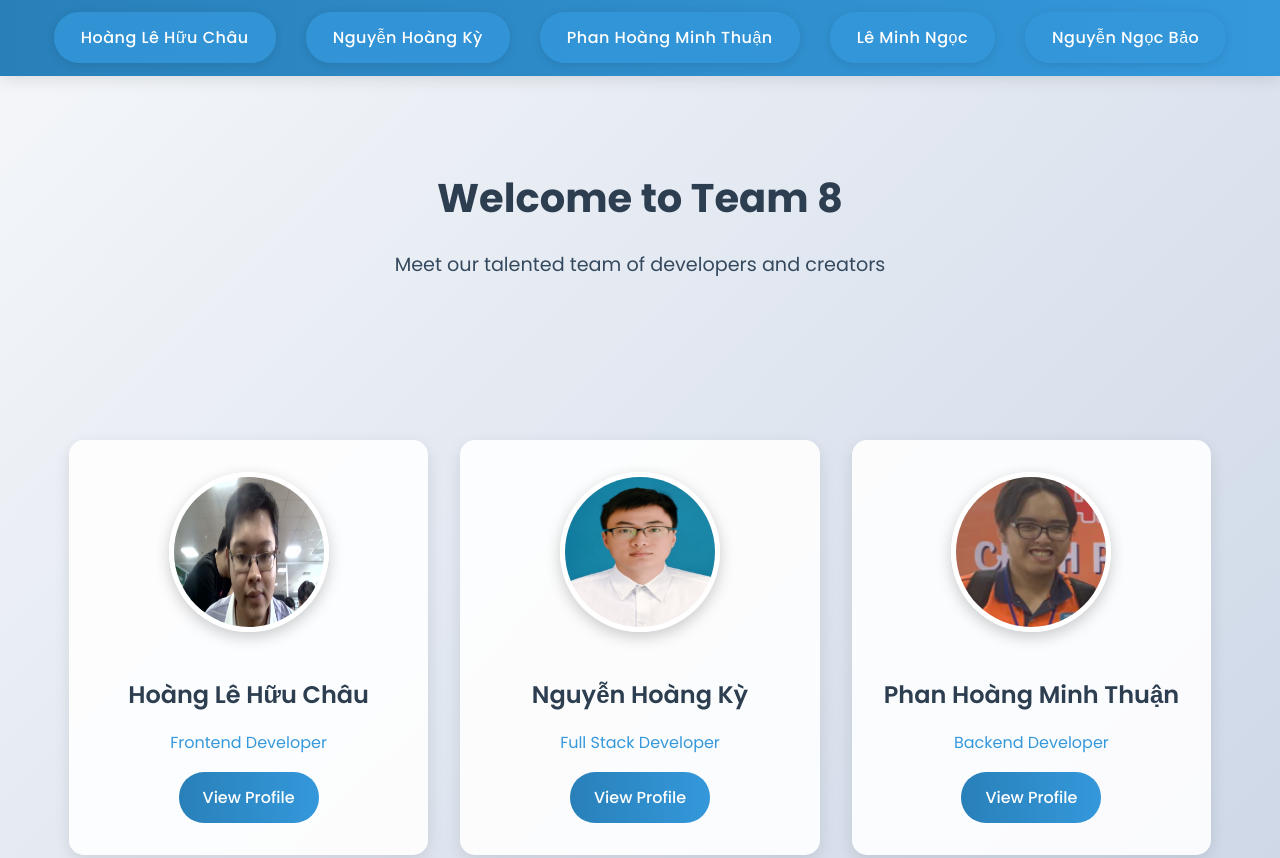
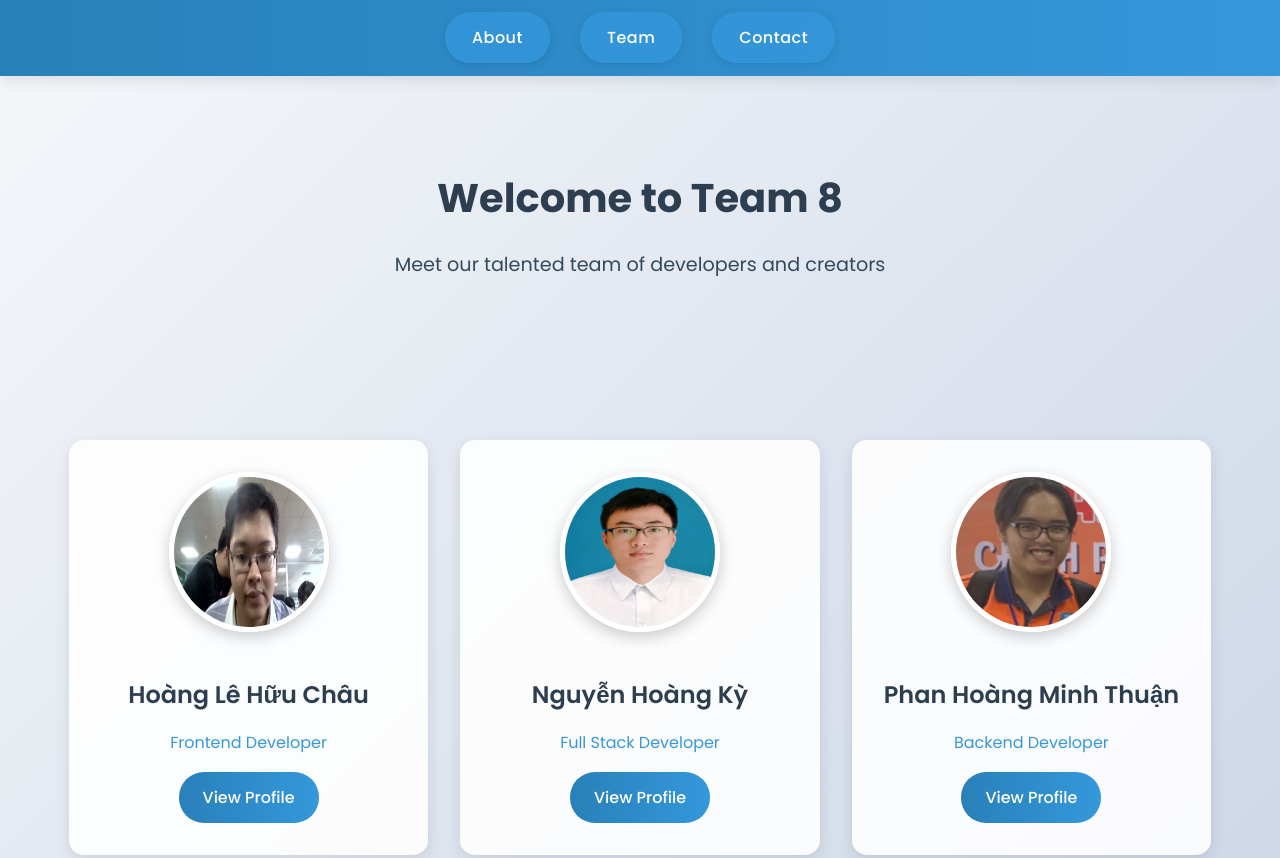
Before and after one commit to HuuChau10/Nhom8, a plain HTML site: page index.html in a window 1280 px wide. Shown: the top 858 px of the page. Drawn offline with Linux system fonts and the light colour scheme.

Commit message:
[UPDATE] edit header

```diff
--- a/index.html
+++ b/index.html
@@ -9,15 +9,15 @@
     <link rel="stylesheet" href="style/menu.css">
 </head>
 <body>
-    <nav>
-        <ul>
-            <li><a href="html/Chau.html">Hoàng Lê Hữu Châu</a></li>
-            <li><a href="html/Ky.html">Nguyễn Hoàng Kỳ</a></li>
-            <li><a href="html/Thuan.html">Phan Hoàng Minh Thuận</a></li>
-            <li><a href="html/indexNgoc.html">Lê Minh Ngọc</a></li>
-            <li><a href="html/Bao.html">Nguyễn Ngọc Bảo</a></li>
-        </ul>
-    </nav>
+    <header>
+        <nav>
+            <ul>
+                <li><a href="#about">About</a></li>
+                <li><a href="#team">Team</a></li>
+                <li><a href="#contact">Contact</a></li>
+            </ul>
+        </nav>
+    </header>
 
     <div class="hero-section">
         <h1 class="hero-title">Welcome to Team 8</h1>
```
